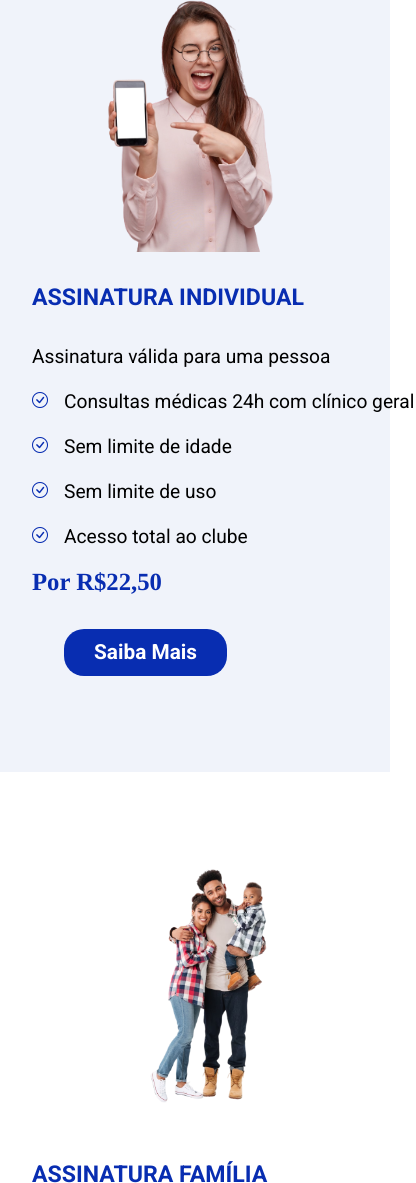
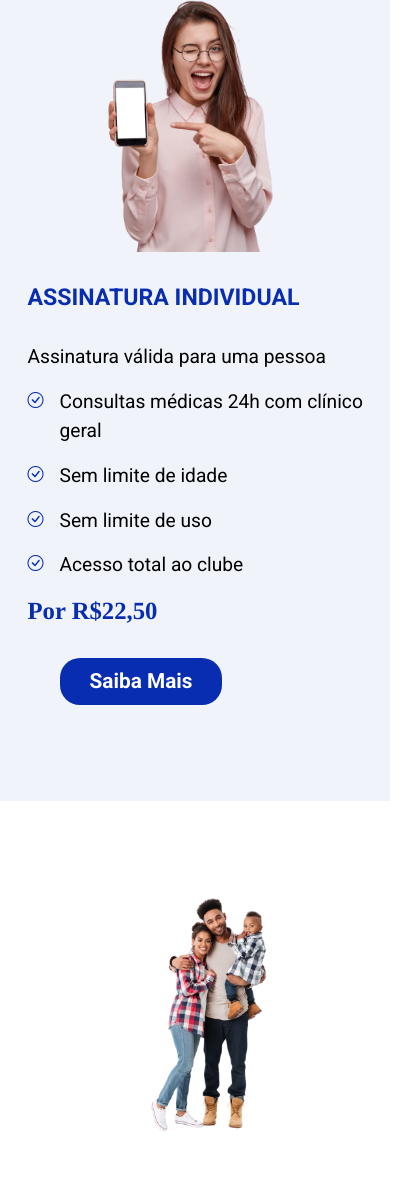
Before and after one commit to KING-SITES-WORK/Affiliate-Landing-Page, a plain HTML site: page index.html in a window 390 px wide. Shown: the part 1699-2882 px from the top of the page, 416 px wide, since content can reach past the window. Drawn offline with nearby package versions, Linux system fonts and the light colour scheme.

Commit message:
Fix: ajust mobile

```diff
--- a/index.css
+++ b/index.css
@@ -648,11 +648,11 @@ header{
     }
     .textPlano1{
         height: 50%;
-        width: 100%;
+        width: 90%;
         display: flex;
         flex-direction: column;
         align-items: baseline;
-        margin-left: 0;
+        margin-left: -3rem;
         padding-left: 0;
     }
     .textPlano1 button{
```
